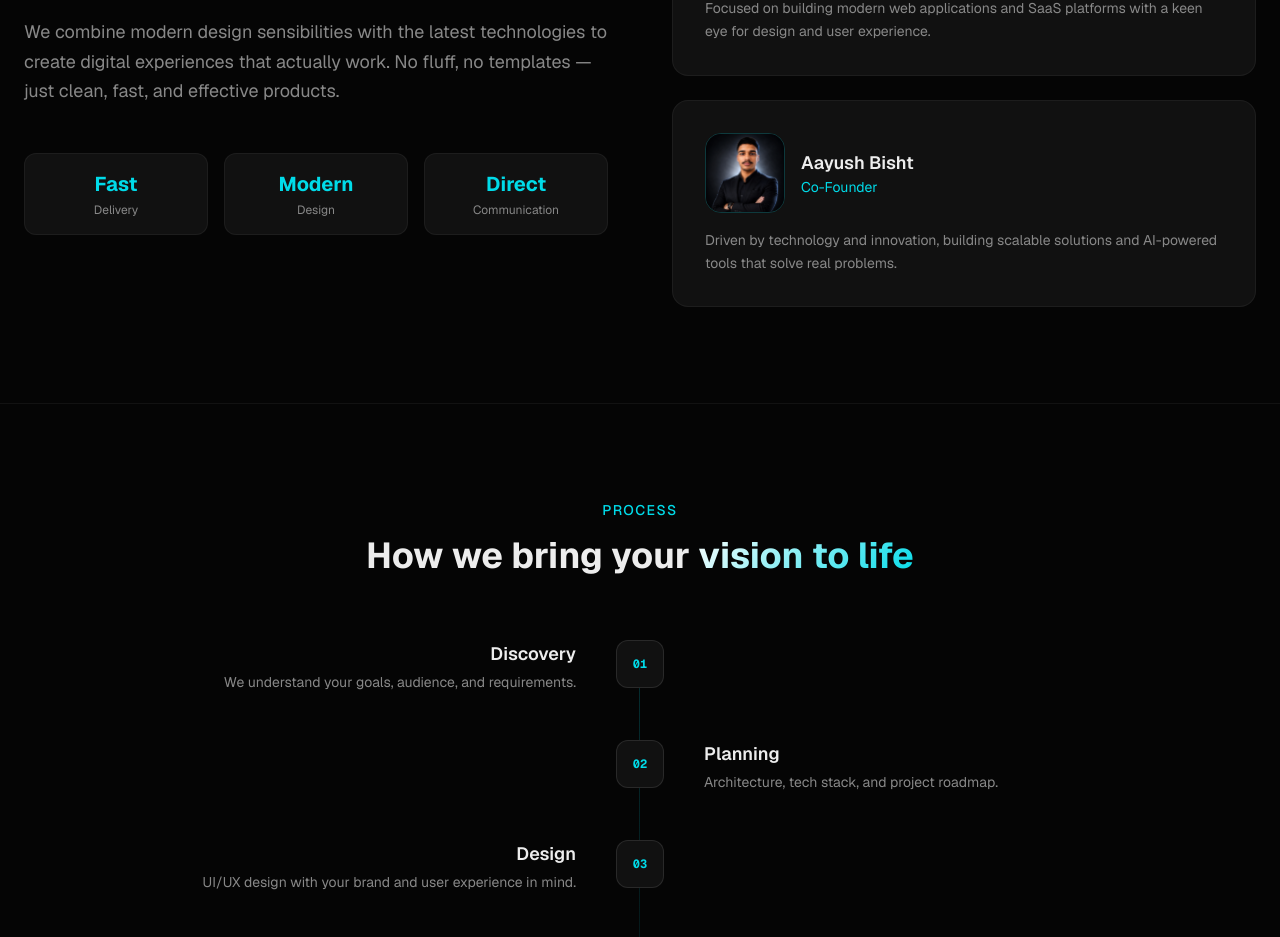
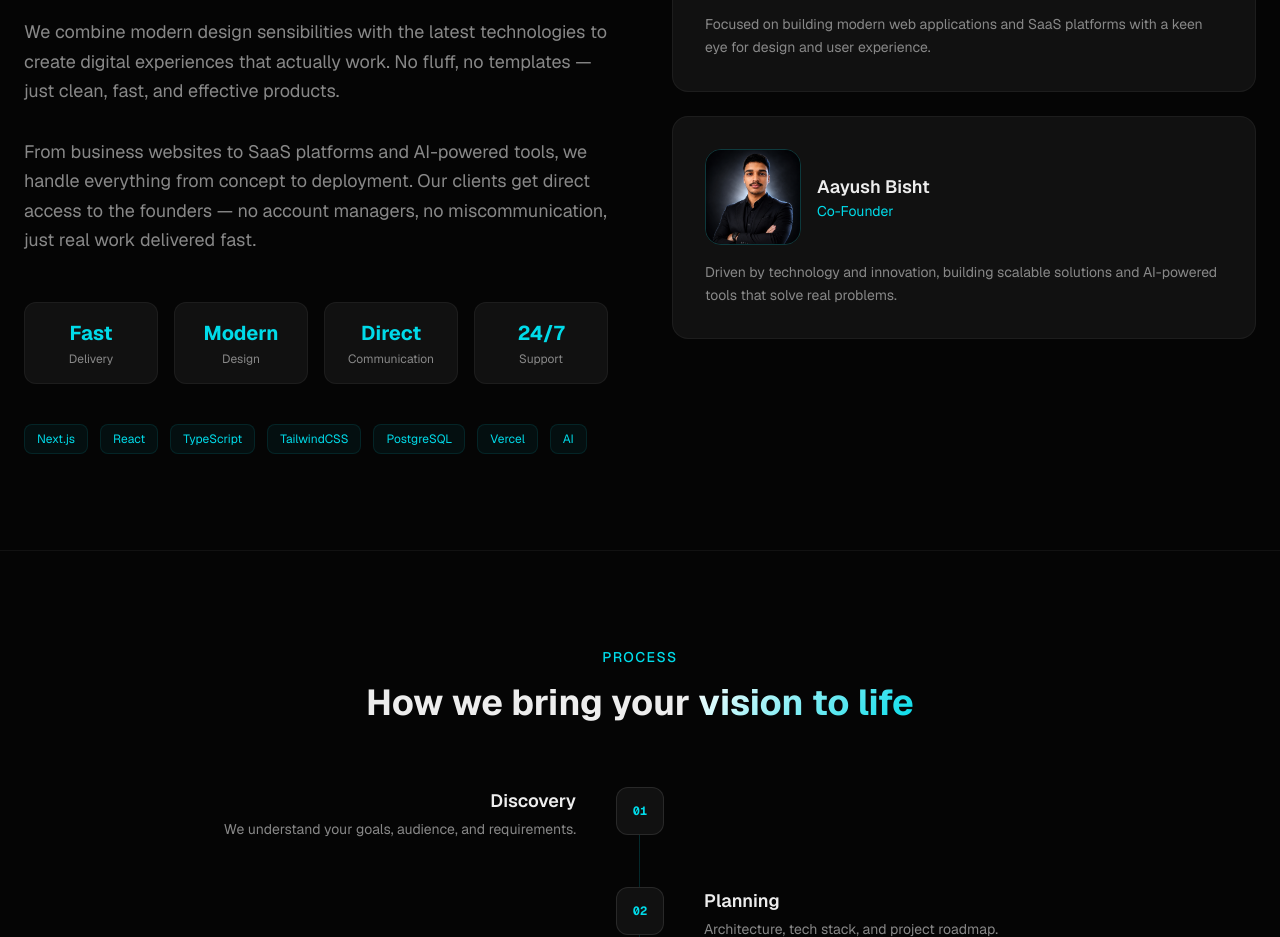
Before and after one commit to yuvraj001q/matrix-dopers, a Next.js app: page / in a window 1280 px wide. Shown: the part 5099-6036 px from the top of the page. Built offline with nearby package versions, Linux system fonts and the light colour scheme.

Commit message:
feat: enlarge founder photos and enrich about section content

```diff
--- a/src/components/About.tsx
+++ b/src/components/About.tsx
@@ -25,17 +25,32 @@ export default function About() {
               to create digital experiences that actually work. No fluff, no
               templates — just clean, fast, and effective products.
             </p>
+            <p className="text-lg text-muted leading-relaxed">
+              From business websites to SaaS platforms and AI-powered tools,
+              we handle everything from concept to deployment. Our clients get
+              direct access to the founders — no account managers, no
+              miscommunication, just real work delivered fast.
+            </p>
 
-            <div className="grid grid-cols-3 gap-4 pt-4">
+            <div className="grid grid-cols-2 sm:grid-cols-4 gap-4 pt-4">
               {[
                 { value: "Fast", label: "Delivery" },
                 { value: "Modern", label: "Design" },
                 { value: "Direct", label: "Communication" },
+                { value: "24/7", label: "Support" },
               ].map((stat) => (
                 <div key={stat.label} className="text-center p-4 rounded-xl border border-white/5 bg-graphite">
                   <div className="text-xl font-bold text-cyan">{stat.value}</div>
                   <div className="text-xs text-muted mt-1">{stat.label}</div>
                 </div>
+              ))}
+            </div>
+
+            <div className="flex flex-wrap gap-3 pt-2">
+              {["Next.js", "React", "TypeScript", "TailwindCSS", "PostgreSQL", "Vercel", "AI"].map((skill) => (
+                <span key={skill} className="px-3 py-1.5 text-xs rounded-lg bg-cyan/5 border border-cyan/10 text-cyan">
+                  {skill}
+                </span>
               ))}
             </div>
           </div>
@@ -46,7 +61,7 @@ export default function About() {
                 <img
                   src="/yuvraj.png"
                   alt="Yuvraj Singh Negi"
-                  className="w-20 h-20 rounded-2xl object-cover border border-cyan/20"
+                  className="w-24 h-24 rounded-2xl object-cover border border-cyan/20"
                 />
                 <div>
                   <h3 className="text-lg font-semibold">Yuvraj Singh Negi</h3>
@@ -64,7 +79,7 @@ export default function About() {
                 <img
                   src="/aayush.png"
                   alt="Aayush Bisht"
-                  className="w-20 h-20 rounded-2xl object-cover border border-cyan/20"
+                  className="w-24 h-24 rounded-2xl object-cover border border-cyan/20"
                 />
                 <div>
                   <h3 className="text-lg font-semibold">Aayush Bisht</h3>
```
